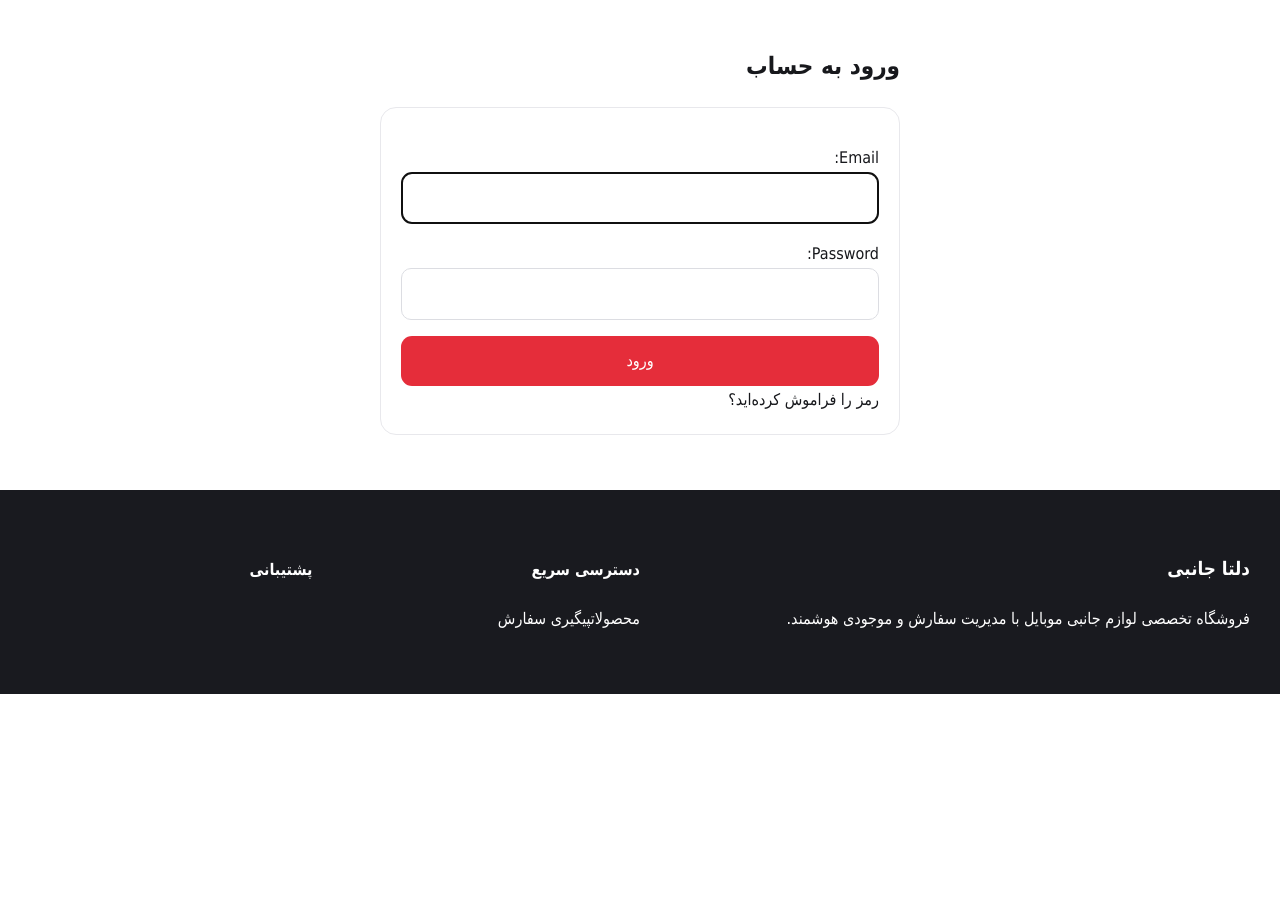
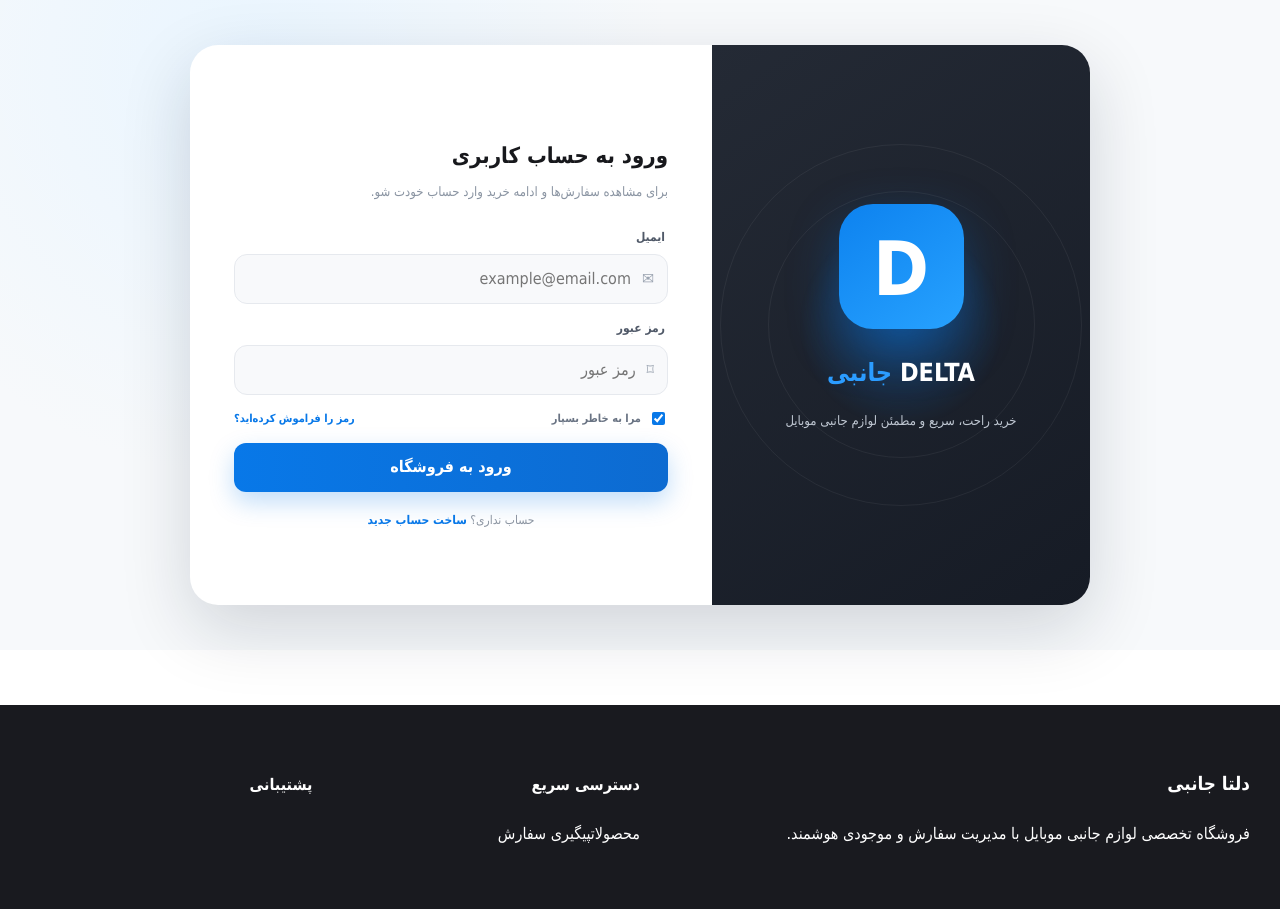
Before and after one commit to deltashopsiavash/deltajanebi, a Django app: page /login/ in a window 1280 px wide. Shown: the part 192-1101 px from the top of the page. Before the commit the page ends 886 px from the top, so only its background shows below. Run offline with Django 5.2, Linux system fonts and the light colour scheme; data comes from the database, SQL or seed files in the repository; data that the repository does not hold is empty.

Commit message:
feat: redesign login page

```diff
--- a/templates/registration/login.html
+++ b/templates/registration/login.html
@@ -1 +1,26 @@
-{% extends 'base.html' %}{% block content %}<section class="auth"><h1>ورود به حساب</h1><form method="post" class="formbox">{% csrf_token %}{{ form.as_p }}<button class="btn wide">ورود</button><a href="{% url 'password_reset' %}">رمز را فراموش کرده‌اید؟</a></form></section>{% endblock %}
+{% extends 'base.html' %}
+{% block title %}ورود | {{ store_settings.store_name }}{% endblock %}
+{% block content %}
+<section class="auth-page-shell">
+  <div class="auth-page-card">
+    <aside class="auth-brand-panel">
+      <div class="auth-brand-orb"></div>
+      {% if store_settings.logo_url %}<img src="{{ store_settings.logo_url }}" class="auth-brand-logo" alt="">{% else %}<div class="auth-big-mark">D</div><div class="auth-big-name">DELTA <span>جانبی</span></div>{% endif %}
+      <p>خرید راحت، سریع و مطمئن لوازم جانبی موبایل</p>
+    </aside>
+    <section class="auth-form-panel">
+      <div class="auth-heading"><h2>ورود به حساب کاربری</h2><p>برای مشاهده سفارش‌ها و ادامه خرید وارد حساب خودت شو.</p></div>
+      {% if form.errors %}<div class="auth-errors">ایمیل یا رمز عبور درست نیست. دوباره بررسی کن.</div>{% endif %}
+      <form method="post" class="auth-modern-form">
+        {% csrf_token %}
+        {% if next %}<input type="hidden" name="next" value="{{ next }}">{% endif %}
+        <label><span>ایمیل</span><div class="auth-input"><i>✉</i><input type="email" name="username" value="{{ form.username.value|default:'' }}" required autocomplete="email" placeholder="example@email.com"></div></label>
+        <label><span>رمز عبور</span><div class="auth-input"><i>⌑</i><input type="password" name="password" required autocomplete="current-password" placeholder="رمز عبور"></div></label>
+        <div class="auth-form-row"><label class="auth-check"><input type="checkbox" checked><span>مرا به خاطر بسپار</span></label><a href="{% url 'password_reset' %}">رمز را فراموش کرده‌اید؟</a></div>
+        <button class="auth-primary" type="submit">ورود به فروشگاه</button>
+      </form>
+      <div class="auth-switch-note">حساب نداری؟ <a href="{% url 'register' %}" style="color:var(--sf-blue);font-weight:900">ساخت حساب جدید</a></div>
+    </section>
+  </div>
+</section>
+{% endblock %}
```
